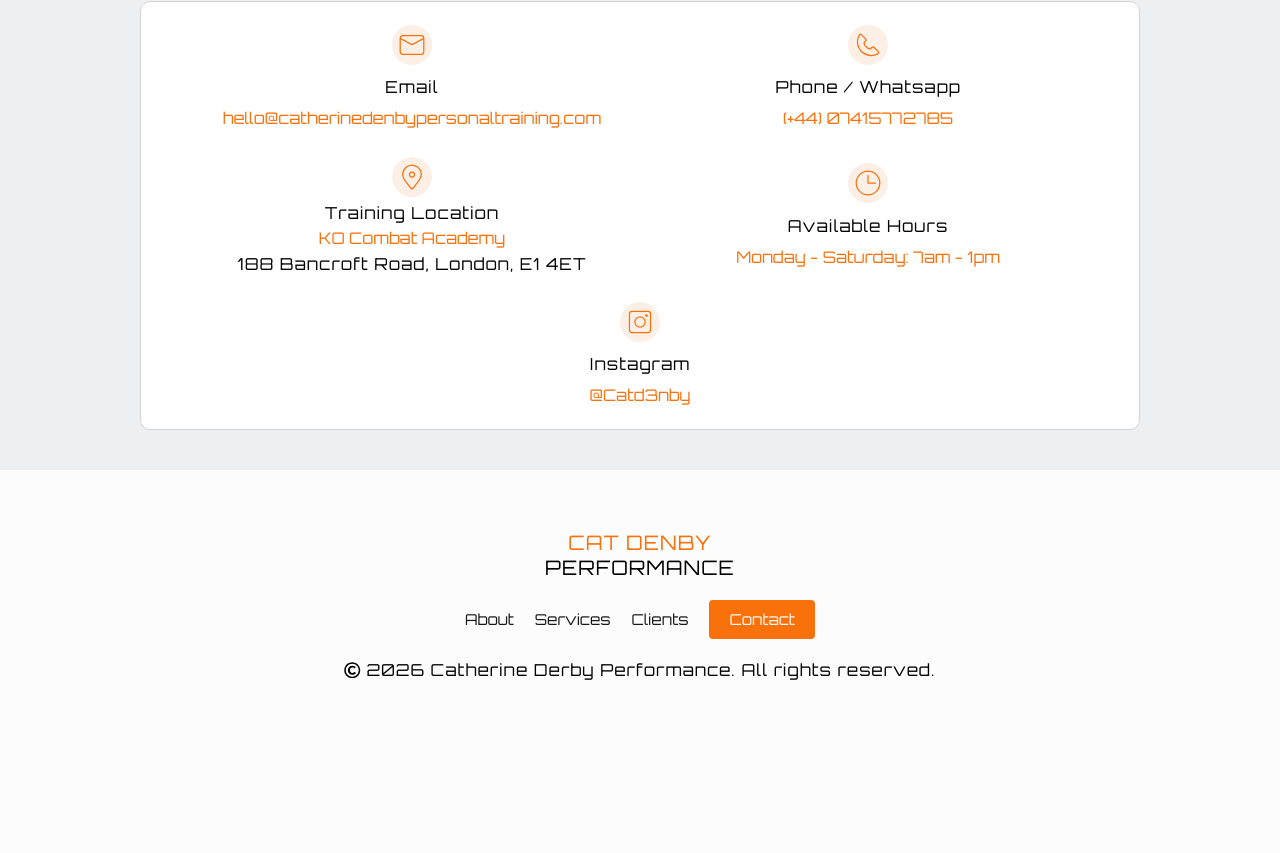
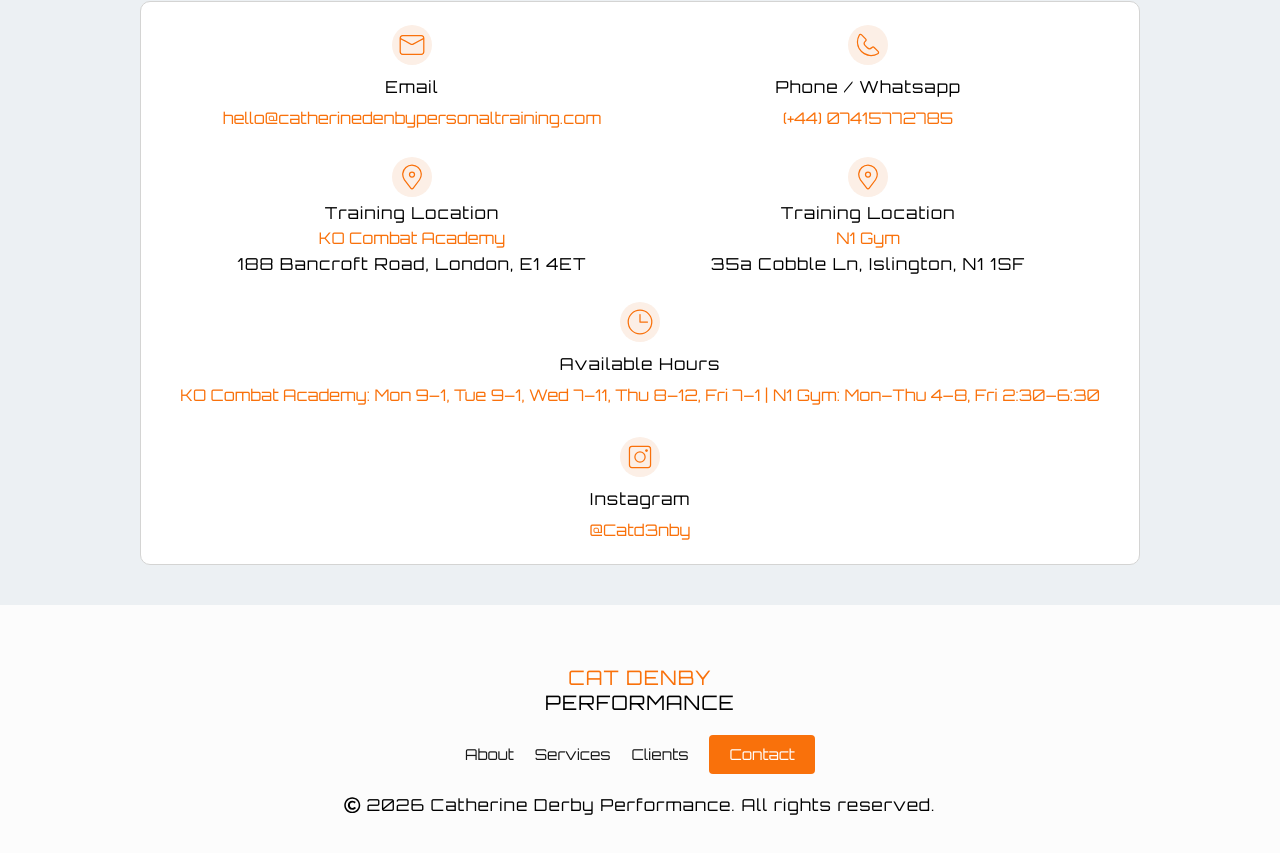
Before and after one commit to cdenby-dotcom/Cat-Denby-Performance, a Next.js app: page / in a window 1280 px wide. Shown: the part 8216-9069 px from the top of the page. Before the commit the page ends 8956 px from the top, so only its background shows below. Built offline with nearby package versions, Linux system fonts and the light colour scheme.

Commit message:
Update ContactSection.tsx

```diff
--- a/app/components/ContactPage/ContactSection.tsx
+++ b/app/components/ContactPage/ContactSection.tsx
@@ -8,13 +8,58 @@ function ContactSection() {
 
      const {contactRef} = useScroll()
 
-    const contactDetails = [
-        {svg: <CiMail /> , method: "Email", href:"mailto:hello@catherinedenbypersonaltraining.com", contactDetail: "hello@catherinedenbypersonaltraining.com"},
-        {svg: <CiPhone/>, method: "Phone / Whatsapp", href:"tel:+447415772785", contactDetail: "(+44) 07415772785"},
-        {svg: <CiLocationOn/>, method: "Training Location", href:"https://www.google.com/maps/place/ko+combat+academy/data=!4m2!3m1!1s0x48761d8b58a2a535:0x7e331ff9b1f562a2?sa=X&ved=1t:242&ictx=111", externalLink:true, contactDetail: "KO Combat Academy", address: "188 Bancroft Road, London, E1 4ET"},
-        {svg: <CiClock2  />, method: "Available Hours" , contactDetail:"Monday - Saturday: 7am - 1pm" },
-        {svg: <CiInstagram/>, method: "Instagram", href:"https://www.instagram.com/catd3nby/", externalLink:true, contactDetail: "@Catd3nby"},
-    ]
+ const contactDetails = [
+    {
+        svg: <CiMail />,
+        method: "Email",
+        href: "mailto:hello@catherinedenbypersonaltraining.com",
+        contactDetail: "hello@catherinedenbypersonaltraining.com"
+    },
+
+    {
+        svg: <CiPhone />,
+        method: "Phone / Whatsapp",
+        href: "tel:+447415772785",
+        contactDetail: "(+44) 07415772785"
+    },
+
+    // KO Combat Academy
+    {
+        svg: <CiLocationOn />,
+        method: "Training Location",
+        href: "https://www.google.com/maps/place/ko+combat+academy/data=!4m2!3m1!1s0x48761d8b58a2a535:0x7e331ff9b1f562a2?sa=X&ved=1t:242&ictx=111",
+        externalLink: true,
+        contactDetail: "KO Combat Academy",
+        address: "188 Bancroft Road, London, E1 4ET"
+    },
+
+    // N1 Gym (new)
+    {
+        svg: <CiLocationOn />,
+        method: "Training Location",
+        href: "https://www.google.com/maps/place/N1+gym+-+personal+training/@51.543311,-0.1048704,17z/data=!3m1!4b1!4m6!3m5!1s0x48761b30ae7fb067:0x76f19a62bd396c39!8m2!3d51.543311!4d-0.1048704!16s%2Fg%2F11l28y6c_k?entry=ttu",
+        externalLink: true,
+        contactDetail: "N1 Gym",
+        address: "35a Cobble Ln, Islington, N1 1SF"
+    },
+
+    // Updated hours
+    {
+        svg: <CiClock2 />,
+        method: "Available Hours",
+        contactDetail:
+            "KO Combat Academy: Mon 9–1, Tue 9–1, Wed 7–11, Thu 8–12, Fri 7–1 | N1 Gym: Mon–Thu 4–8, Fri 2:30–6:30"
+    },
+
+    {
+        svg: <CiInstagram />,
+        method: "Instagram",
+        href: "https://www.instagram.com/catd3nby/",
+        externalLink: true,
+        contactDetail: "@Catd3nby"
+    }
+];
+
   return (
     <div className={styles.ContactSection} ref={contactRef}>
 
```
